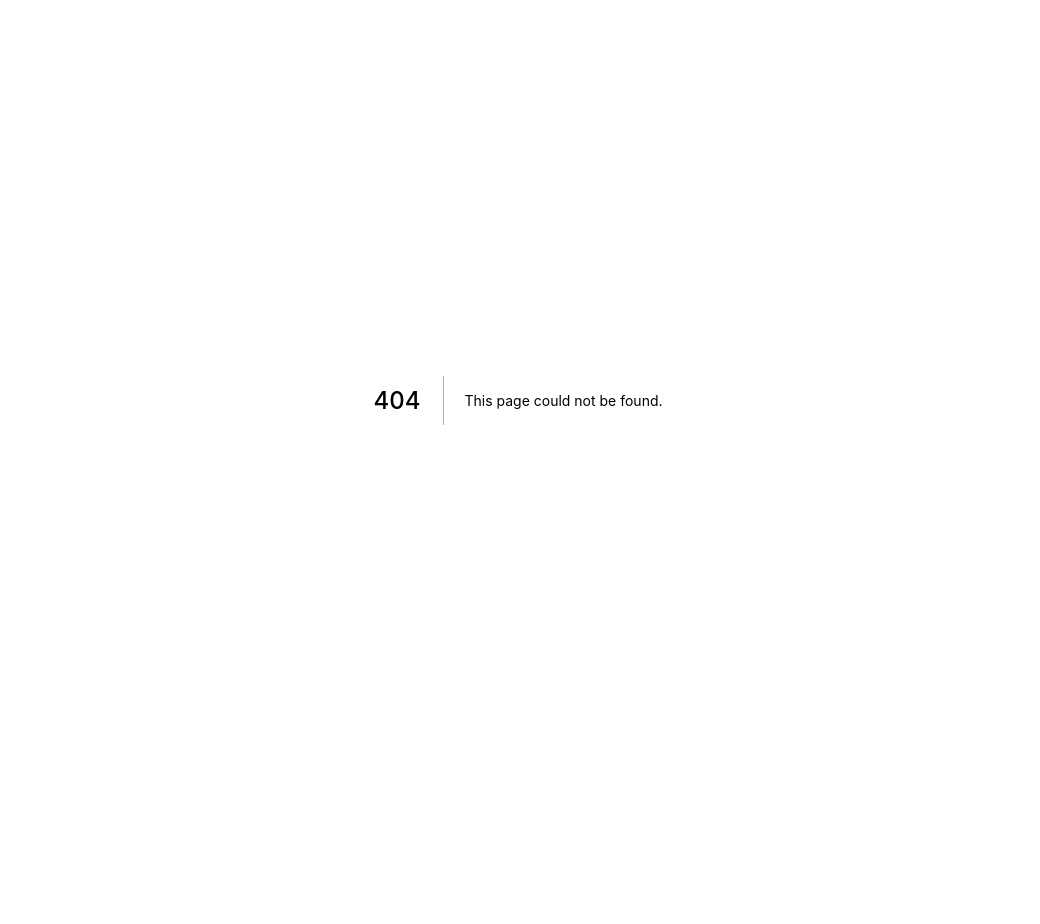
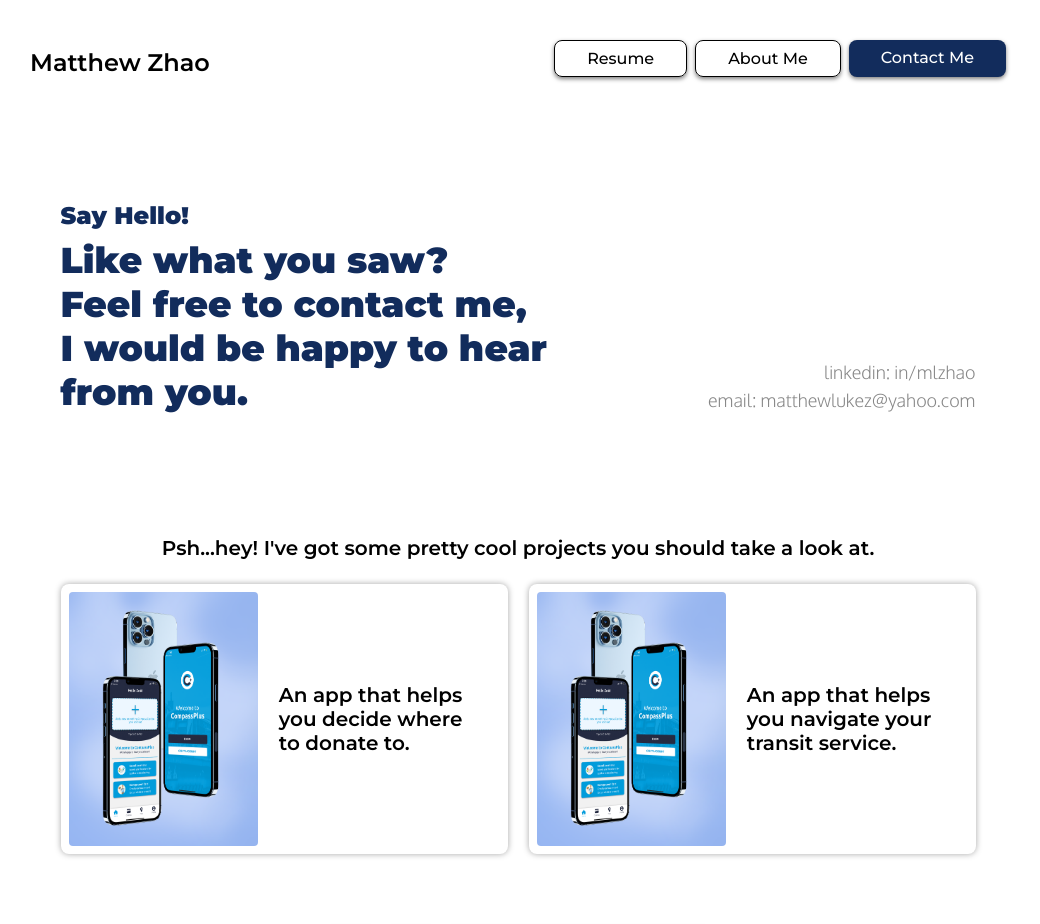
Before and after one commit to ItsMe-Matt/portfolio2, a Next.js app: page /contact in a window 1280 px wide. Before the commit this address had no page. Shown: the top 924 px of the page, without its empty margins (122-1162 px from the left). Before the commit the page ends 800 px from the top, so only its background shows below. Built offline with nearby package versions, Linux system fonts and the light colour scheme.

Commit message:
building contact page

```diff
--- a/comps/Footer/index.js
+++ b/comps/Footer/index.js
@@ -21,9 +21,12 @@ export default function Footer() {
                 </Icon>
             </a>
 
-            <Link href="/">
+            <Link href="mailto:matthewlukez@yahoo.com">
                 <Icon>
                     <SiMaildotru size="32px" color="#fff"/>
+                    <IconEmail>
+                        MatthewLukeZ@yahoo.com
+                    </IconEmail>
                 </Icon>
             </Link>
         </IconCont>
@@ -69,11 +72,17 @@ const Icon = styled.div`
 // Desktop and Tablet styles
 @media screen and (min-width: 768px){
 margin: 0 8px;
-padding: 6px;
-box-shadow: 0px 2px 4px rgba(0, 0, 0, 0.4);
+padding: 6px 6px 4px 6px;
+box-shadow: 0px 2px 4px rgba(40, 40, 40, 0.4);
 background-color: #122C5C;
 border-radius: 4px;
 cursor: pointer;
+display: flex;
+align-items : center;
+&:hover {
+    box-shadow: 0px 2px 6px rgba(40, 40, 40, 0.8);
+    transition: 1s
+}
 }
 // Mobile styles
 @media screen and (max-width: 767px) {
@@ -87,7 +96,7 @@ const Text = styled.div`
 @media screen and (min-width: 768px){
 font-family: 'Oxygen';
 font-weight: 300;
-font-size: 16px;
+font-size: 1em;
 
 color: #868686;
 }
@@ -96,3 +105,19 @@ color: #868686;
 
 }
 `
+
+const IconEmail = styled.div`
+// Desktop and Tablet styles
+@media screen and (min-width: 768px){
+font-family: 'Oxygen';
+font-weight: 500;
+font-size: 1em;
+margin: 0 8px;
+
+color: #fff;
+}
+// Mobile styles
+@media screen and (max-width: 767px) {
+
+}
+`
--- a/comps/Header/index.js
+++ b/comps/Header/index.js
@@ -29,6 +29,12 @@ export default function Header() {
                 </NavBtn1>
             </Link>
 
+            <Link href="/contact">
+                <NavBtn3>
+                    Contact Me
+                </NavBtn3>
+            </Link>
+
             <IconCont>
             <a href="https://www.linkedin.com/in/mlzhao/" target="_blank">
                 <Icon>
@@ -43,11 +49,11 @@ export default function Header() {
                 </Icon>
             </a>
 
-            <Link href="/">
+            <a href="mailto:matthewlukez@yahoo.com">
                 <Icon>
                     <SiMaildotru size="26px" color="#fff"/>
                 </Icon>
-            </Link>
+            </a>
         </IconCont>
         </NavCont>
     </Container>
@@ -99,7 +105,6 @@ margin-right: 8px;
 cursor: pointer;
 display: flex;
 align-items: flex-end;
-
 &:hover {
     box-shadow: 0px 4px 4px rgba(0, 0, 0, 0.5);
     transition: 1.2s;
@@ -107,7 +112,6 @@ align-items: flex-end;
 }
 // Mobile styles
 @media screen and (max-width: 767px) {
-
 }
 `
 
@@ -117,14 +121,11 @@ font-family: Montserrat;
 font-weight: 500;
 font-size: 1em;
 color: #fff;
-
 box-shadow: 0px 2px 4px rgba(0, 0, 0, 0.5);
 background: #122C5C;
-
 border-radius: 8px;
 padding: 8px 32px;
 cursor: pointer;
-
 &:hover {
     box-shadow: 0px 4px 4px rgba(0, 0, 0, 0.5);
     transition: 2s;
@@ -138,7 +139,8 @@ cursor: pointer;
 const IconCont = styled.div`
 // Desktop and Tablet styles
 @media screen and (min-width: 768px){
-display: flex;
+//display: flex;
+display: none;
 }
 // Mobile styles
 @media screen and (max-width: 767px) {
@@ -155,7 +157,8 @@ box-shadow: 0px 2px 4px rgba(0, 0, 0, 0.4);
 background-color: #122C5C;
 border-radius: 4px;
 cursor: pointer;
-
+display: flex;
+align-items: center;
 &:hover {
     box-shadow: 0px 4px 4px rgba(0, 0, 0, 0.5);
     transition: 1.2s;
@@ -163,7 +166,5 @@ cursor: pointer;
 }
 // Mobile styles
 @media screen and (max-width: 767px) {
-
 }
-
 `
--- a/comps/ProjectCard/index.js
+++ b/comps/ProjectCard/index.js
@@ -45,6 +45,11 @@ padding: 8px;
 
 box-shadow: 0px 0px 6px rgba(0, 0, 0, 0.35);
 cursor: pointer;
+
+&:hover {
+    box-shadow: 0px 0px 12px rgba(0, 0, 0, 0.5);
+    transition: 1s
+}
 }
 // Mobile styles
 @media screen and (max-width: 1047px) {
--- /dev/null
+++ b/pages/contact.js
@@ -0,0 +1,207 @@
+import styled from 'styled-components'
+import Image from 'next/image'
+
+
+import Header from '@/comps/Header'
+import ProjectCard from '@/comps/ProjectCard'
+import Footer from '@/comps/Footer'
+
+
+export default function Contact() {
+  return <Container>
+    <HeaderCont>
+      <Header />
+    </HeaderCont>
+
+    <Content>
+      <HeroCont>
+        <HeroTxtCont>
+            <HeroTxtH1>
+            Say Hello!
+            </HeroTxtH1>
+
+            <HeroTxtH2>
+            Like what you saw? <br />
+            Feel free to contact me,
+            I would be happy to hear from you.
+            </HeroTxtH2>
+        </HeroTxtCont>
+
+        <HeroTxtP>
+            linkedin: <a href="https://www.linkedin.com/in/mlzhao" target="blank">in/mlzhao </a>
+            <br/>
+            email: <a href="mailto:matthewlukez@yahoo.com">matthewlukez@yahoo.com</a>
+        </HeroTxtP>
+
+      </HeroCont>
+    </Content>
+    <CardContHeader>
+      Psh...hey! I&apos;ve got some pretty cool projects you should take a look at.
+    </CardContHeader>
+    <CardCont>
+        <ProjectCard />
+        <ProjectCard
+        tagline='An app that helps you navigate your transit service.'
+        route='/compassplus'
+        />
+
+      </CardCont>
+    <Footer />
+
+  </Container>
+}
+
+const Container = styled.div`
+height: fit-content;
+width: 100%;
+
+// Desktop styles
+@media screen and (min-width: 1024px) {
+display: flex;
+flex-direction: column;
+align-items: center;
+}
+// Tablet styles
+@media screen and (min-width: 768px) and (max-width: 1023px) {
+background-color: blue;
+padding: 0 16px 0 16px;
+}
+// Mobile styles
+@media screen and (max-width: 1047px) {
+
+}
+`
+
+const HeaderCont = styled.div`
+background-color: #F0F4FF;
+height: fit-content;
+width: 100%;
+
+// Desktop styles
+@media screen and (min-width: 1024px) {
+width: 1024px;
+padding: 0 24px;
+background-color: rgba(255,255,255, 0.8);
+}
+// Tablet styles
+@media screen and (min-width: 768px) and (max-width: 1023px) {
+background-color: blue;
+padding: 0 16px 0 16px;
+}
+// Mobile styles
+@media screen and (max-width: 1047px) {
+
+}
+`
+
+const Content = styled.div`
+// Desktop and Tablet styles
+@media screen and (min-width: 1024px) {
+width: 1024px;
+padding: 0 24px;
+margin: 56px 0 16px 0;
+background-color: #ffffff;
+
+display: flex;
+flex-direction: column;
+align-items: center;
+}
+// Mobile styles
+@media screen and (max-width: 1047px) {
+
+}
+`
+
+const HeroCont = styled.div`
+// Desktop and Tablet styles
+@media screen and (min-width: 768px) {
+width: 915px;
+display: flex;
+justify-content: space-between;
+align-items: flex-end;
+margin: 56px 0 106px 0;
+}
+// Mobile styles
+@media screen and (max-width: 767px) {
+
+}
+`
+
+const HeroTxtCont = styled.div`
+width: 488px;
+`
+const HeroTxtH1 = styled.div`
+// Desktop and Tablet styles
+@media screen and (min-width: 768px) {
+font-family: 'Montserrat';
+font-weight: 900;
+font-size: 1.5em;
+color: #122C5C;
+margin: 0 0 8px 0;
+
+}
+// Mobile styles
+@media screen and (max-width: 767px) {
+
+}
+`
+const HeroTxtH2 = styled.div`
+// Desktop and Tablet styles
+@media screen and (min-width: 768px) {
+font-family: 'Montserrat';
+font-weight: 900;
+font-size: 2.25em;
+color: #122C5C;
+}
+// Mobile styles
+@media screen and (max-width: 767px) {
+}
+`
+const HeroTxtP = styled.div`
+// Desktop and Tablet styles
+@media screen and (min-width: 768px) {
+font-family: 'Oxygen';
+font-weight: 300;
+font-size: 1.125em;
+line-height: 28px;
+color: #868686;
+width:366px;
+text-align: right;
+}
+// Mobile styles
+@media screen and (max-width: 767px) {
+}
+`
+
+
+const CardContHeader = styled.div`
+// Desktop and Tablet styles
+@media screen and (min-width: 768px) {
+
+font-family: 'Montserrat';
+font-weight: 600;
+font-size: 1.25em;
+
+margin: 0 0 24px 0;
+width: 915px;
+text-align: center;
+}
+// Mobile styles
+@media screen and (max-width: 767px) {
+
+}
+`
+const CardCont = styled.div`
+// Desktop and Tablet styles
+@media screen and (min-width: 768px) {
+width: 915px;
+display: flex;
+justify-content: space-between;
+align-items: flex-end;
+margin: 0 0 0 0;
+}
+// Mobile styles
+@media screen and (max-width: 767px) {
+
+}
+`
```
Also changed, not shown: pages/index.js (+26 -6 lines), 1 other file (tests, documents, lock files or other folders).
